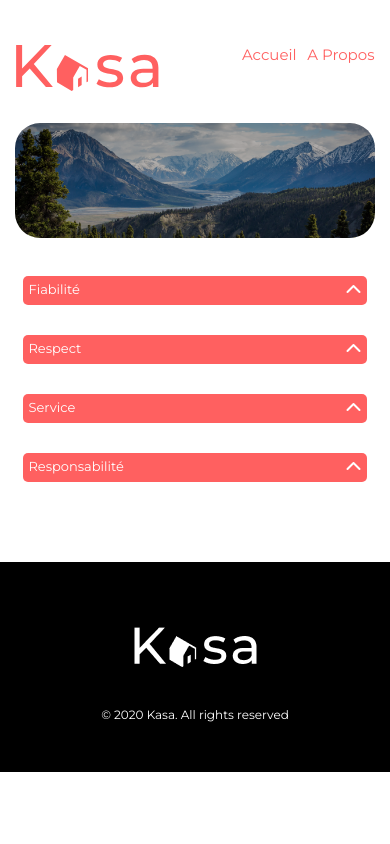
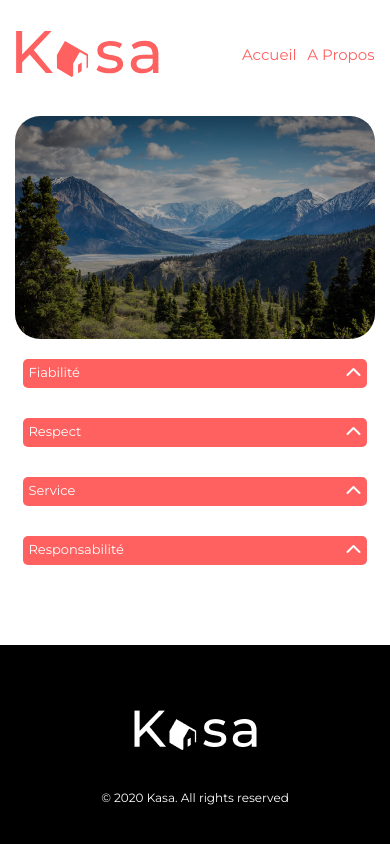
Before and after one commit to AgatheMazuret/Kasa, a React (Create React App) app: page /apropos in a window 390 px wide. Shown: the top 844 px of the page. Built offline with nearby package versions, Linux system fonts and the light colour scheme.

Commit message:
Finitions des medias queries sauf pour house

```diff
--- a/src/components/Header/Header.scss
+++ b/src/components/Header/Header.scss
@@ -9,12 +9,13 @@
     @media (max-width: 768px){
       margin-left: 15px;
       margin-right: 15px;
-      padding-bottom: 10px;
+      padding: 20px 0 28px 0;
     }
-
+   .logo {
+    @include flex-center
+   }
     .logo img {
       display: flex;
-      justify-content: flex-start;
       width: 210px;
       height: 68px;
 
@@ -27,6 +28,7 @@
     .nav {
       display: flex;
       justify-content: flex-end;
+      align-items: center;
       color: $primary;
       width: 85%;
       gap: 5%;
--- a/src/components/Host/Host.scss
+++ b/src/components/Host/Host.scss
@@ -2,14 +2,14 @@
 
 .host {
 	display: flex;
-      align-items: end;
+      align-items: flex-end;
       margin-top: 50px;
       width: 35%;
 	  justify-content: center;
     height: 50px;
 }
 .hostNamePicture {
-	align-items: end;
+	align-items: flex-end;
 	@include flex-center;
 
 }
--- a/src/pages/Home/Home.scss
+++ b/src/pages/Home/Home.scss
@@ -16,10 +16,11 @@
   background-size: cover;
   background-position: center;
   height: 223px;
-  margin-bottom: 38px;
+  margin-bottom: 43px;
   @include flex-center;
   @media (max-width: 768px){
     height: 115px;
+    margin-bottom: 20px;
   }
 
   p {
--- a/src/pages/House/House.scss
+++ b/src/pages/House/House.scss
@@ -31,11 +31,15 @@
   flex-direction: row;
   @include wrap-flex;
 
+
   .titleLoc {
     display: flex;
     width: 65%;
     justify-content: flex-start;
     flex-direction: column;
+    @media (max-width: 768px){
+      width: 66%;
+    }
 
     h1 {
       font-size: 36px;
--- a/src/pages/apropos/apropos.scss
+++ b/src/pages/apropos/apropos.scss
@@ -5,6 +5,9 @@
 .aProposPicture {
   margin-bottom: 38px;
   @include flex-center;
+  @media (max-width: 768px){
+    margin-bottom: 20px;
+  }
 }
 
 .aProposPicture img {
@@ -14,7 +17,7 @@
     object-fit: cover;
     filter: brightness(0.7);
     @media (max-width: 768px){
-      height: 115px;
+      height: 223px;
       margin: 0 15px 0 15px;
     }
   }
```
